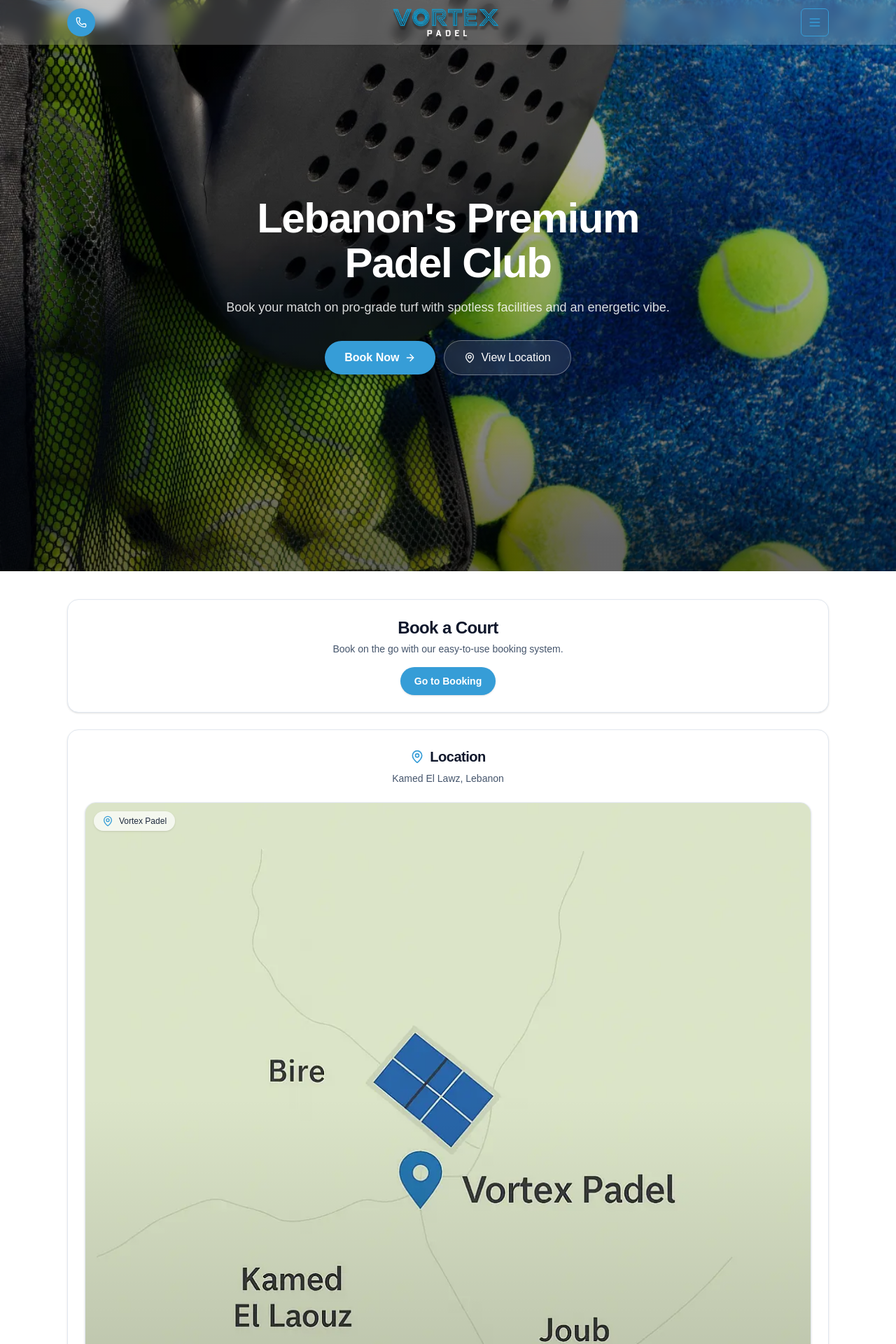
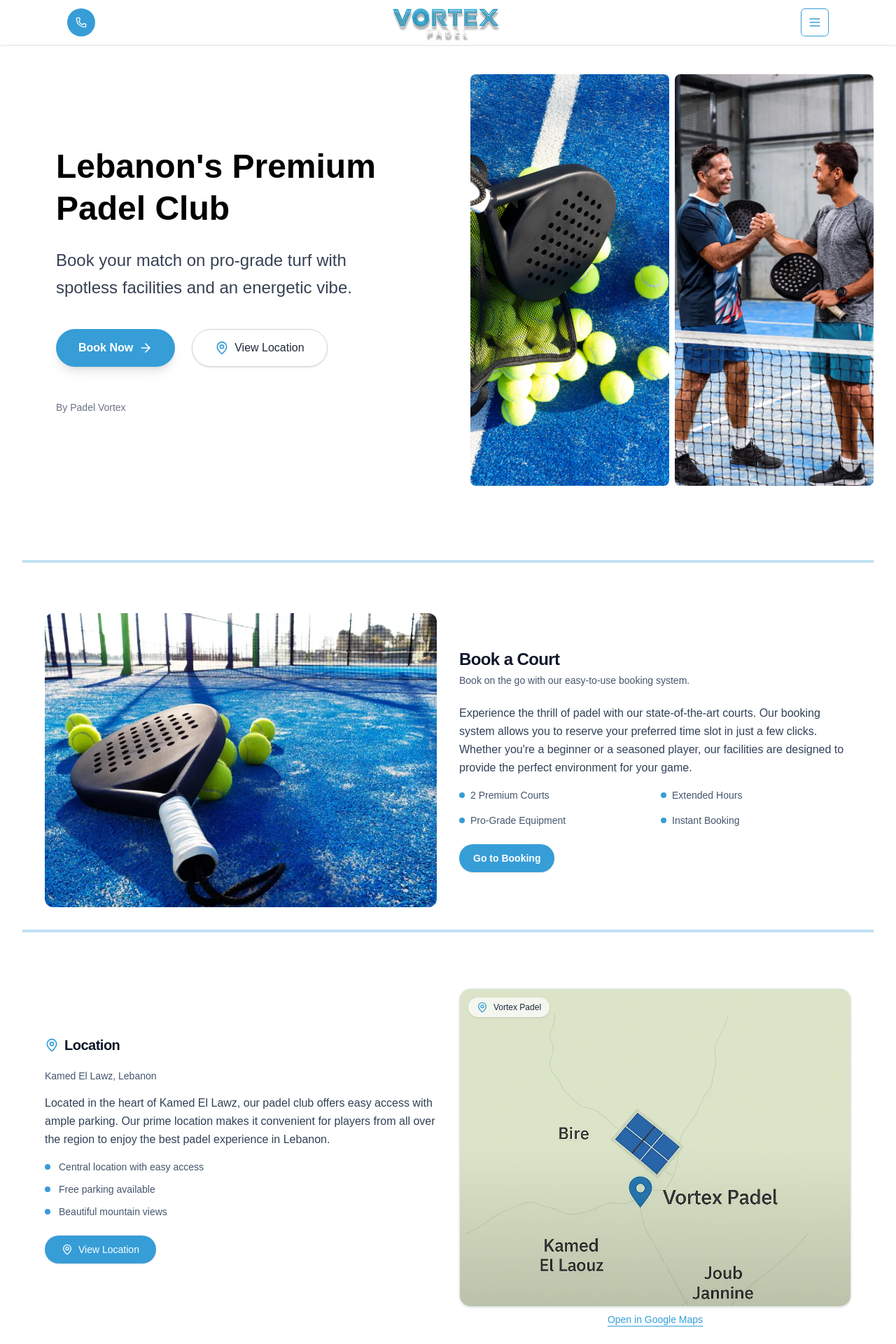
Before and after one commit to GhandourGh/PadelVortex-booking-system, a Next.js app: page / in a window 1280 px wide. Shown: the top 1920 px of the page at 70% size. Built offline with nearby package versions, Linux system fonts and the light colour scheme.

Commit message:
Update Home page layout with split columns for desktop, enhanced content, and improved dividers

```diff
--- a/src/app/page.tsx
+++ b/src/app/page.tsx
@@ -9,10 +9,17 @@
     <div>
       <Hero />
 
+      {/* Divider */}
+      <div className="mx-auto max-w-7xl px-4 sm:px-6 lg:px-8">
+        <div className="w-full h-1 bg-primary/30"></div>
+      </div>
+
       {/* Booking Preview */}
-      <div className="mx-auto max-w-6xl px-4 sm:px-6 lg:px-8 py-10">
+      <div className="mx-auto max-w-7xl px-4 sm:px-6 lg:px-8 py-10">
         <ScrollReveal staggerChildrenMs={80}>
-          <div className="rounded-2xl border border-slate-200 bg-white p-6 shadow-sm text-center">
+          <div className="rounded-2xl border border-slate-200 lg:border-none bg-white p-6 lg:p-8 shadow-sm lg:shadow-none">
+            {/* Mobile: Centered Layout */}
+            <div className="lg:hidden text-center">
               <div className="flex flex-col items-center gap-4">
                 <div>
                   <h2 className="text-2xl font-semibold tracking-tight text-slate-900">Book a Court</h2>
@@ -26,19 +33,135 @@
                 </Link>
               </div>
             </div>
+
+            {/* Desktop: Split Layout - Image Left, Content Right */}
+            <div className="hidden lg:grid lg:grid-cols-2 lg:gap-8 lg:items-center">
+              {/* Left: Booking Image */}
+              <div className="relative aspect-[4/3] rounded-xl overflow-hidden">
+                <img
+                  src="/vpadel3.webp"
+                  alt="Vortex Padel court booking"
+                  className="w-full h-full object-cover"
+                />
+              </div>
+
+              {/* Right: Content */}
+              <div className="text-center lg:text-left">
+                <div className="flex flex-col items-center lg:items-start gap-6">
+                  <div>
+                    <h2 className="text-2xl font-semibold tracking-tight text-slate-900">Book a Court</h2>
+                    <p className="mt-1 text-sm text-slate-600">Book on the go with our easy-to-use booking system.</p>
+                  </div>
+
+                  {/* Desktop Only - Additional Content */}
+                  <div className="hidden lg:block space-y-4">
+                    <p className="text-base text-slate-700 leading-relaxed">
+                      Experience the thrill of padel with our state-of-the-art courts. Our booking system allows you to reserve your preferred time slot in just a few clicks. Whether you're a beginner or a seasoned player, our facilities are designed to provide the perfect environment for your game.
+                    </p>
+
+                    <div className="grid grid-cols-2 gap-4 text-sm">
+                      <div className="flex items-center gap-2">
+                        <div className="w-2 h-2 bg-primary rounded-full"></div>
+                        <span className="text-slate-600">2 Premium Courts</span>
+                      </div>
+                      <div className="flex items-center gap-2">
+                        <div className="w-2 h-2 bg-primary rounded-full"></div>
+                        <span className="text-slate-600">Extended Hours</span>
+                      </div>
+                      <div className="flex items-center gap-2">
+                        <div className="w-2 h-2 bg-primary rounded-full"></div>
+                        <span className="text-slate-600">Pro-Grade Equipment</span>
+                      </div>
+                      <div className="flex items-center gap-2">
+                        <div className="w-2 h-2 bg-primary rounded-full"></div>
+                        <span className="text-slate-600">Instant Booking</span>
+                      </div>
+                    </div>
+                  </div>
+
+                  <Link
+                    href="/booking"
+                    className="inline-flex items-center justify-center rounded-full bg-primary px-5 py-2.5 text-sm font-semibold text-white shadow-sm transition hover:bg-primary/90"
+                  >
+                    Go to Booking
+                  </Link>
+                </div>
+              </div>
+            </div>
+          </div>
         </ScrollReveal>
+        <div className="hidden md:block w-full h-1 bg-primary/30"></div>
 
         {/* Location */}
         <ScrollReveal className="mt-6 block" staggerChildrenMs={60}>
-          <div id="location" className="scroll-mt-24 rounded-2xl border border-slate-200 bg-white p-6 shadow-sm text-center">
+          <div id="location" className="scroll-mt-24 rounded-2xl border border-slate-200 lg:border-none bg-white p-6 lg:p-8 shadow-sm lg:shadow-none">
+            {/* Mobile: Centered Layout */}
+            <div className="lg:hidden text-center">
               <h2 className="text-xl font-semibold tracking-tight text-slate-900 inline-flex items-center gap-2">
                 <MapPin className="h-5 w-5 text-primary" /> Location
               </h2>
               <p className="mt-1 text-sm text-slate-600">Kamed El Lawz, Lebanon</p>
               <MapCard />
             </div>
+
+            {/* Desktop: Split Layout - Content Left, Map Right */}
+            <div className="hidden lg:grid lg:grid-cols-2 lg:gap-8 lg:items-center">
+              {/* Left: Content */}
+              <div className="text-center lg:text-left">
+                <div className="space-y-4">
+                  <h2 className="text-xl font-semibold tracking-tight text-slate-900 inline-flex items-center gap-2">
+                    <MapPin className="h-5 w-5 text-primary" /> Location
+                  </h2>
+                  <p className="mt-1 text-sm text-slate-600">Kamed El Lawz, Lebanon</p>
+
+                  {/* Desktop Only - Additional Content */}
+                  <div className="hidden lg:block space-y-4">
+                    <p className="text-base text-slate-700 leading-relaxed">
+                      Located in the heart of Kamed El Lawz, our padel club offers easy access with ample parking. Our prime location makes it convenient for players from all over the region to enjoy the best padel experience in Lebanon.
+                    </p>
+
+                    <div className="space-y-3 text-sm">
+                      <div className="flex items-center gap-3">
+                        <div className="w-2 h-2 bg-primary rounded-full"></div>
+                        <span className="text-slate-600">Central location with easy access</span>
+                      </div>
+                      <div className="flex items-center gap-3">
+                        <div className="w-2 h-2 bg-primary rounded-full"></div>
+                        <span className="text-slate-600">Free parking available</span>
+                      </div>
+                      <div className="flex items-center gap-3">
+                        <div className="w-2 h-2 bg-primary rounded-full"></div>
+                        <span className="text-slate-600">Beautiful mountain views</span>
+                      </div>
+                    </div>
+
+                    {/* Desktop Only - View Location Button */}
+                    <div className="hidden lg:block pt-2">
+                      <a
+                        href="https://maps.app.goo.gl/zpR172s9Drsx2YdFA"
+                        target="_blank"
+                        rel="noopener noreferrer"
+                        className="inline-flex items-center justify-center rounded-full bg-primary text-white font-medium shadow-sm px-6 py-2.5 text-sm transition hover:bg-primary/90 focus:outline-none focus-visible:ring-2 focus-visible:ring-primary/70"
+                      >
+                        <MapPin className="mr-2 h-4 w-4" />
+                        View Location
+                      </a>
+                    </div>
+                  </div>
+                </div>
+              </div>
+
+              {/* Right: Map */}
+              <div>
+                <MapCard />
+              </div>
+            </div>
+          </div>
         </ScrollReveal>
       </div>
+
+      {/* Divider */}
+
     </div>
   );
 }
--- a/src/components/Hero.tsx
+++ b/src/components/Hero.tsx
@@ -3,40 +3,97 @@
 
 export default function Hero() {
   return (
-    <section id="hero" className="relative isolate overflow-hidden">
-      {/* Background image - using regular img tag to avoid 400 errors */}
-      <div aria-hidden="true" className="absolute inset-0">
-        <img
-          src="/vpadel.webp"
-          alt="Vortex Padel court background"
-          className="w-full h-full object-cover object-center"
-        />
+    <section id="hero" className="min-h-screen">
+      {/* Desktop: Split Layout */}
+      <div className="hidden lg:grid lg:grid-cols-2 lg:min-h-screen">
+        {/* Left Side: Content */}
+        <div className="bg-white flex items-center justify-center px-12 lg:px-16 xl:px-20">
+          <div className="max-w-lg">
+            {/* Heading */}
+            <h1 className="text-4xl lg:text-5xl xl:text-5xl font-bold text-black leading-tight mb-6">
+              Lebanon's Premium Padel Club
+            </h1>
+
+            {/* Subtitle */}
+            <p className="text-lg lg:text-xl xl:text-2xl text-gray-700 leading-relaxed mb-10">
+              Book your match on pro‑grade turf with spotless facilities and an energetic vibe.
+            </p>
+
+            {/* Buttons - Original styling */}
+            <div className="flex flex-col sm:flex-row gap-6">
+  {/* Primary CTA */}
+  <Link
+    href="/booking"
+    aria-label="Book a court now"
+    className="group inline-flex w-full sm:w-auto items-center justify-center rounded-full bg-primary px-8 py-3.5 text-white font-semibold shadow-lg transition-all duration-200 hover:shadow-xl hover:brightness-[1.08] focus:outline-none focus-visible:ring-2 focus-visible:ring-primary/70 active:scale-[.98]"
+  >
+    Book Now
+    <ArrowRight className="ml-2 h-5 w-5 transition-transform group-hover:translate-x-1" />
+  </Link>
+
+  {/* Secondary CTA */}
+  <a
+    href="#location"
+    aria-label="View club location"
+    className="inline-flex w-full sm:w-auto items-center justify-center rounded-full border border-gray-300 bg-white/90 text-gray-800 font-medium shadow-sm px-8 py-3.5 transition-all duration-200 hover:bg-white focus:outline-none focus-visible:ring-2 focus-visible:ring-gray-400 active:scale-[.98]"
+  >
+    <MapPin className="mr-2 h-5 w-5 text-primary" />
+    View Location
+  </a>
+</div>
+
+            {/* Credit */}
+            <p className="text-sm text-gray-500 mt-12">By Padel Vortex</p>
+          </div>
+        </div>
+
+        {/* Right Side: Two Images Side by Side - Full Screen */}
+        <div className="grid grid-cols-2 gap-2 h-full items-center justify-center p-8">
+          {/* First Image - Full Height */}
+          <div className="relative h-4/5">
+            <img
+              src="/vpadel.webp"
+              alt="Vortex Padel court showcase"
+              className="w-full h-full object-cover rounded-lg"
+            />
+          </div>
+
+          {/* Second Image - Full Height */}
+          <div className="relative h-4/5">
+            <img
+              src="/vpadel2.webp"
+              alt="Vortex Padel court showcase"
+              className="w-full h-full object-cover rounded-lg"
+            />
+          </div>
+        </div>
       </div>
 
-      {/* Cinematic overlays: vertical gradient + vignette */}
-      <div aria-hidden="true" className="absolute inset-0 bg-gradient-to-b from-black/30 via-black/35 to-black/40" />
-      <div
-        aria-hidden="true"
-        className="pointer-events-none absolute inset-0 [background:radial-gradient(120%_80%_at_50%_15%,transparent_0%,transparent_58%,rgba(0,0,0,0.35)_100%)]"
-      />
+      {/* Mobile: Centered Layout */}
+      <div className="lg:hidden relative min-h-screen flex items-center justify-center px-6">
+        {/* Background image for mobile */}
+        <div className="absolute inset-0">
+          <img
+            src="/vpadel.webp"
+            alt="Vortex Padel court background"
+            className="w-full h-full object-cover"
+          />
+        </div>
 
-      {/* Content: vertically centered, responsive spacing */}
-      <div className="relative mx-auto max-w6xl px-5 sm:px-6 lg:px-8 min-h-[100vh] md:min-h-[102vh] flex items-center">
-        <div className="mx-auto max-w-2xl text-center">
-          {/* Eyebrow brand line (keeps brand presence without repeating as title) */}
+        {/* Overlay for mobile */}
+        <div className="absolute inset-0 bg-black/40" />
 
-
-          {/* Value proposition (not the brand name) */}
-          <h1 className=" text-4xl sm:text-5xl md:text-6xl font-semibold tracking-tight text-white leading-[1.08]">
+        {/* Content for mobile */}
+        <div className="relative z-10 text-center max-w-md">
+          <h1 className="text-4xl sm:text-5xl md:text-6xl font-semibold tracking-tight text-white leading-[1.08] mb-4">
             Lebanon's Premium Padel Club
           </h1>
 
-          <p className="mt-4 text-base md:text-lg text-white/85 leading-relaxed">
+          <p className="text-base md:text-lg text-white/85 leading-relaxed mb-8">
             Book your match on pro‑grade turf with spotless facilities and an energetic vibe.
           </p>
 
-          {/* CTAs */}
-          <div className="mt-8 flex flex-col sm:flex-row items-center justify-center gap-3">
+          <div className="flex flex-col sm:flex-row items-center justify-center gap-3">
             <Link
               href="/booking"
               aria-label="Book a court now"
```
Also changed, not shown: public/vpadel2.webp (added), public/vpadel3.webp (added). Lines whose indentation alone changed are shown as unchanged.
